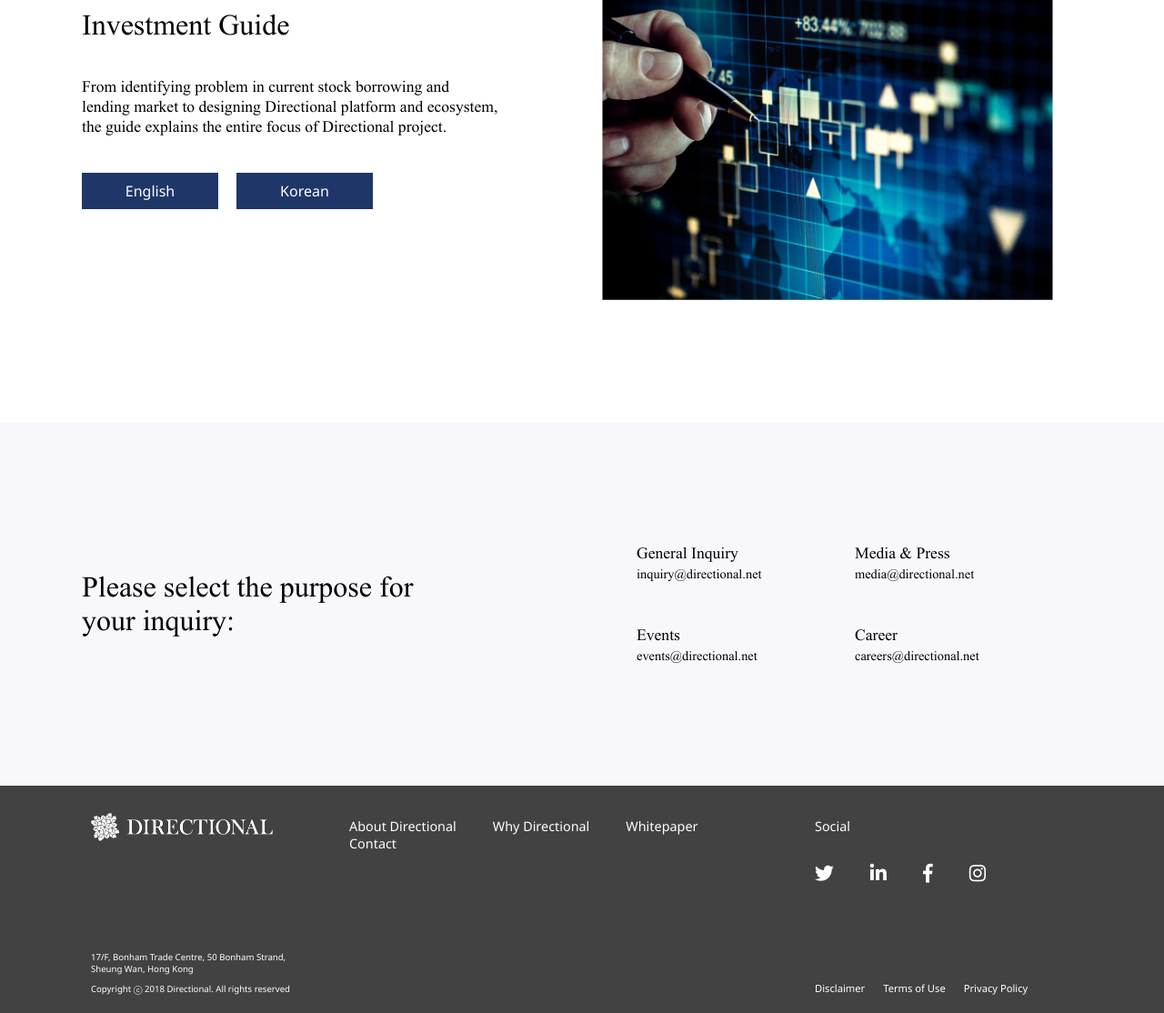
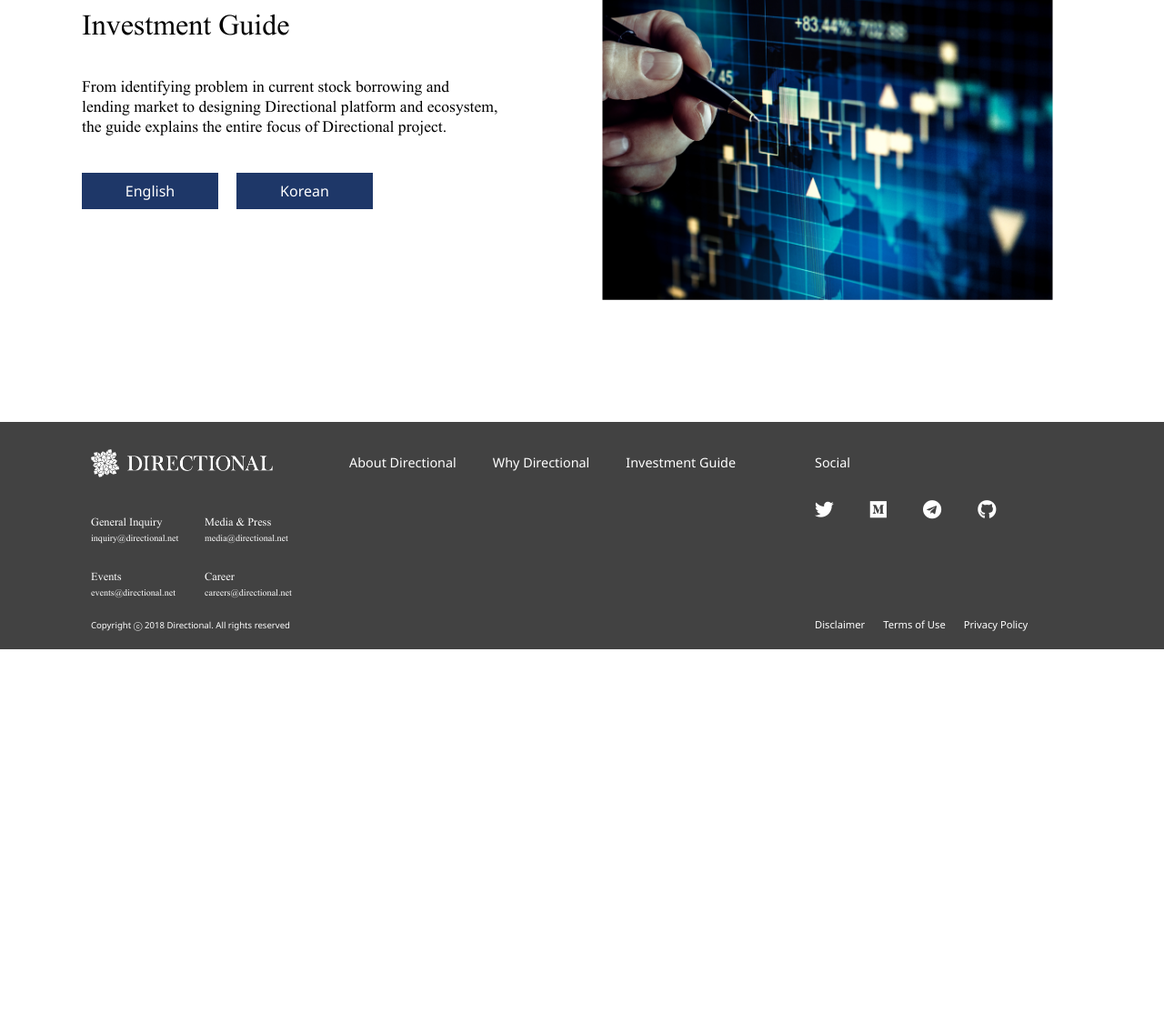
Before and after one commit to Directional-project/Webpage, a PHP site: page / in a window 1280 px wide. Shown: the part 3356-4470 px from the top of the page at 91% size. After the commit the page ends 4070 px from the top, so only its background shows below. Run offline with PHP 8.4, Linux system fonts and the light colour scheme; some libraries are stand-ins or nearby versions.

Commit message:
Delete contatct section and modify footer section HTML and CSS code

```diff
--- a/css/style.css
+++ b/css/style.css
@@ -552,7 +552,7 @@ a{
 
 .li-contact-list{
 	width: 50%;
-	height: 90px;
+	height: 60px;
 	float: left;
 	position: relative;
 }
@@ -672,8 +672,7 @@ footer{
 	left: 100px;
 	width: 250px;
 	color: #ffffff;
-	font-size: .6em;
-
+	font-size: .7em;
 }
 
 .footer-address{
--- a/index.html
+++ b/index.html
@@ -30,7 +30,6 @@
                     <!--<li class="li-topnav-menu">PARTNERS & INVESTORS</li>-->
                     <!--<li class="li-topnav-menu">TEAM & ADVISORS</li>-->
                     <!--<li class="li-topnav-menu">ROADMAP</li>-->
-                    <li class="li-topnav-menu li-topnav-menu-7">CONTACT</li>
                     <!--<li class="li-topnav-menu">LANGUAGE</li>-->
                 </ul>
             </div>
@@ -573,17 +572,14 @@
                 </div>
             </div>
         </div>
-        <div id="page-07">
-            <div class="p7-container">
-                <div class="p7-left-wrap">
-                    <div class="p7-title-wrap cc-a">
-                        <div class="p7-title">
-                            Please select the purpose for your inquiry:
-                        </div>
-                    </div>
+    </div>
+    <footer>
+        <div class="footer-container">
+            <div class="footer-left-1-wrap">
+                <div class="footer-logo-wrap">
+                    <img src="assets/directional-logo-w@2x.png" alt="" class="footer-logo">
                 </div>
-                <div class="p7-right-wrap">
-                    <div class="contact-list-wrap cc-a">
+                <div class="footer-address-wrap">
                         <ul class="ul-contact-list">
                             <li class="li-contact-list">
                                 <div class="contact-text-wrap cc-a">
@@ -626,21 +622,6 @@
                                 </div>
                             </li>
                         </ul>
-                    </div>
-                </div>
-            </div>
-        </div>
-    </div>
-    <footer>
-        <div class="footer-container">
-            <div class="footer-left-1-wrap">
-                <div class="footer-logo-wrap">
-                    <img src="assets/directional-logo-w@2x.png" alt="" class="footer-logo">
-                </div>
-                <div class="footer-address-wrap">
-                    <div class="footer-address">
-                        17/F, Bonham Trade Centre, 50 Bonham Strand, Sheung Wan, Hong Kong
-                    </div>
                 </div>
                 <div class="copyright-text-wrap">
                     <div class="copyright-text">
@@ -651,10 +632,9 @@
             <div class="footer-left-2-wrap">
                 <div class="footer-menu-list-wrap">
                     <ul class="ul-footer-menu-list">
-                        <li class="li-footer-menu-list">About Directional</li>
-                        <li class="li-footer-menu-list">Why Directional</li>
-                        <li class="li-footer-menu-list">Whitepaper</li>
-                        <li class="li-footer-menu-list">Contact</li>
+                        <li class="li-footer-menu-list li-topnav-menu-1">About Directional</li>
+                        <li class="li-footer-menu-list li-topnav-menu-2">Why Directional</li>
+                        <li class="li-footer-menu-list li-topnav-menu-3">Investment Guide</li>
                     </ul>
                 </div>
             </div>
@@ -668,13 +648,13 @@
                             <i class="fab fa-twitter"></i>
                         </li>
                         <li class="li-sns-logo">
-                            <i class="fab fa-linkedin-in"></i>
+                            <i class="fab fa-medium"></i>
                         </li>
                         <li class="li-sns-logo">
-                            <i class="fab fa-facebook-f"></i>
+                            <i class="fab fa-telegram"></i>
                         </li>
                         <li class="li-sns-logo">
-                            <i class="fab fa-instagram"></i>
+                            <i class="fab fa-github"></i>
                         </li>
                     </ul>
                 </div>
```
